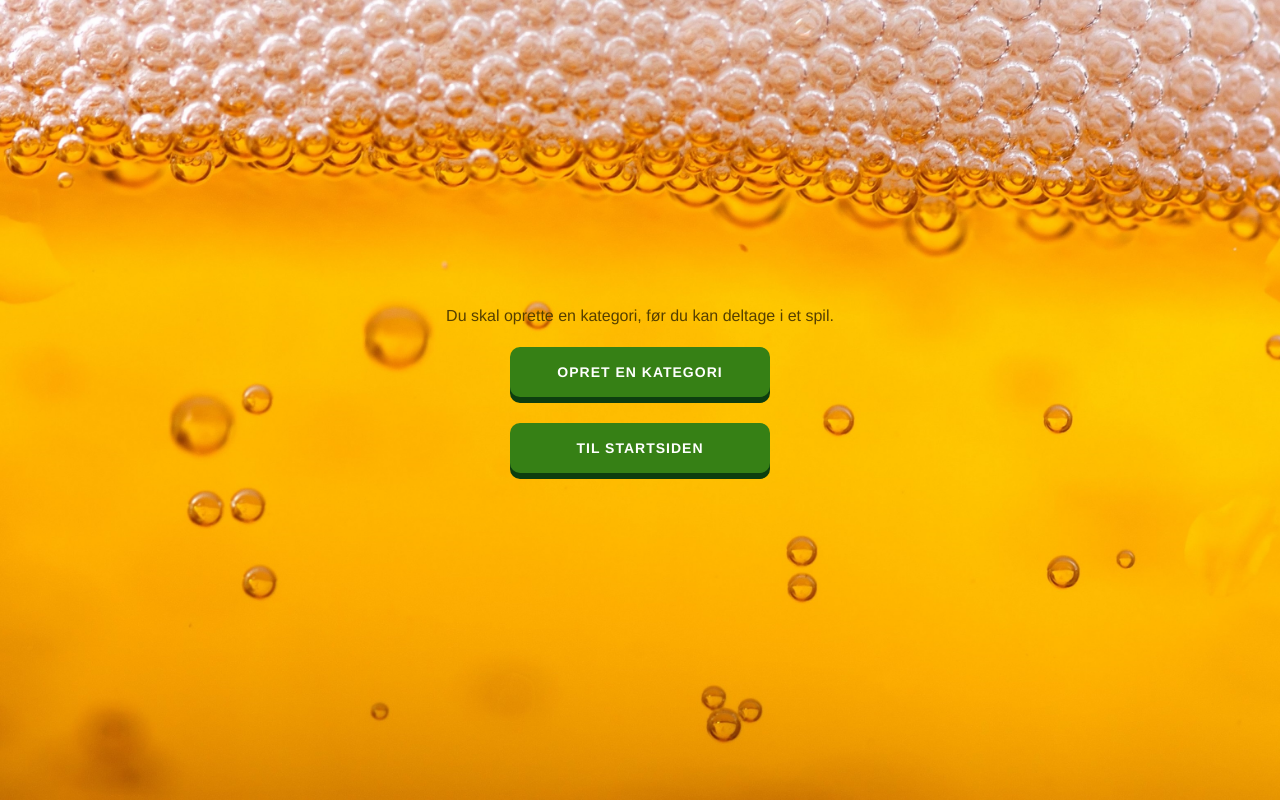
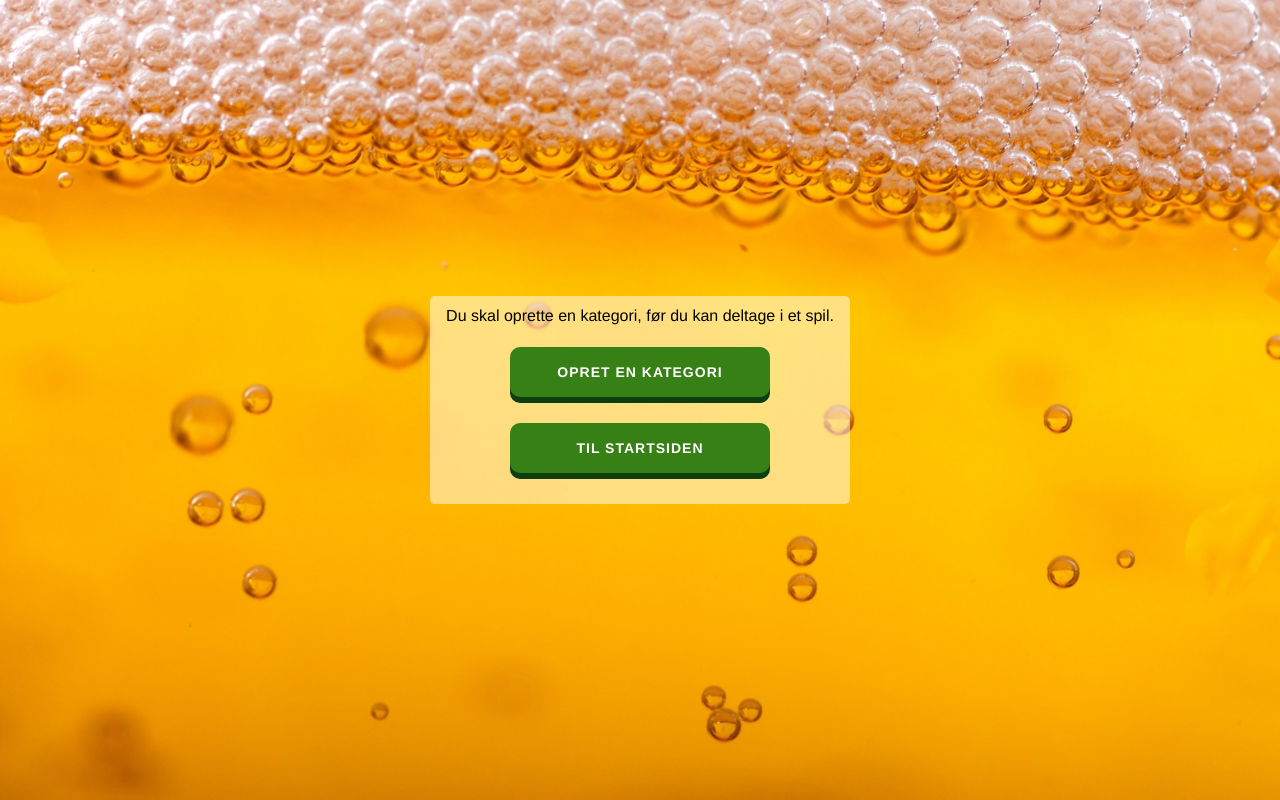
Before and after one commit to alexanderjasper/beer-jeopardy-php, a PHP site: page /findspil.output.php in a window 1280 px wide. Run offline with PHP 8.4, Linux system fonts and the light colour scheme; data that the repository does not hold is empty.

Commit message:
Added translucent background

```diff
--- a/styles.css
+++ b/styles.css
@@ -76,7 +76,7 @@ body {
 	font-size: 16px;
 	font-style: normal;
 	font-variant: normal;
-  color: #553F00;
+  color: black;
 	font-weight: normal;
 	line-height: 20px;
   background: url(beer.jpg) no-repeat center center fixed;
@@ -87,10 +87,14 @@ body {
   background-size: cover;
   display: table-cell;
   vertical-align: middle;
+  overflow: hidden;
+  padding: 10px;
 }
 .screen-text {
   margin: 0 auto;
-  padding: 10%;
+  padding: 10px;
   text-align: center;
   max-width: 400px;
+  border-radius: 5px;
+  background-color: rgba(255,255,255,0.5);
 }
```
